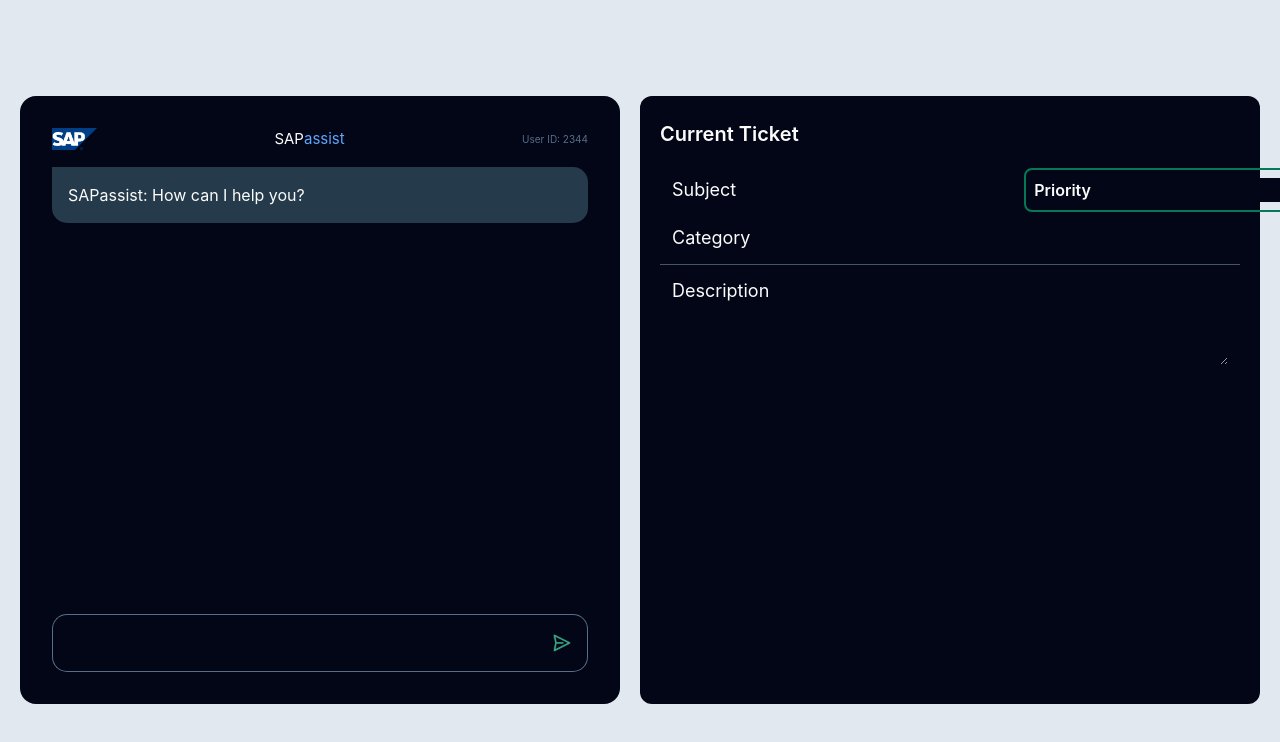
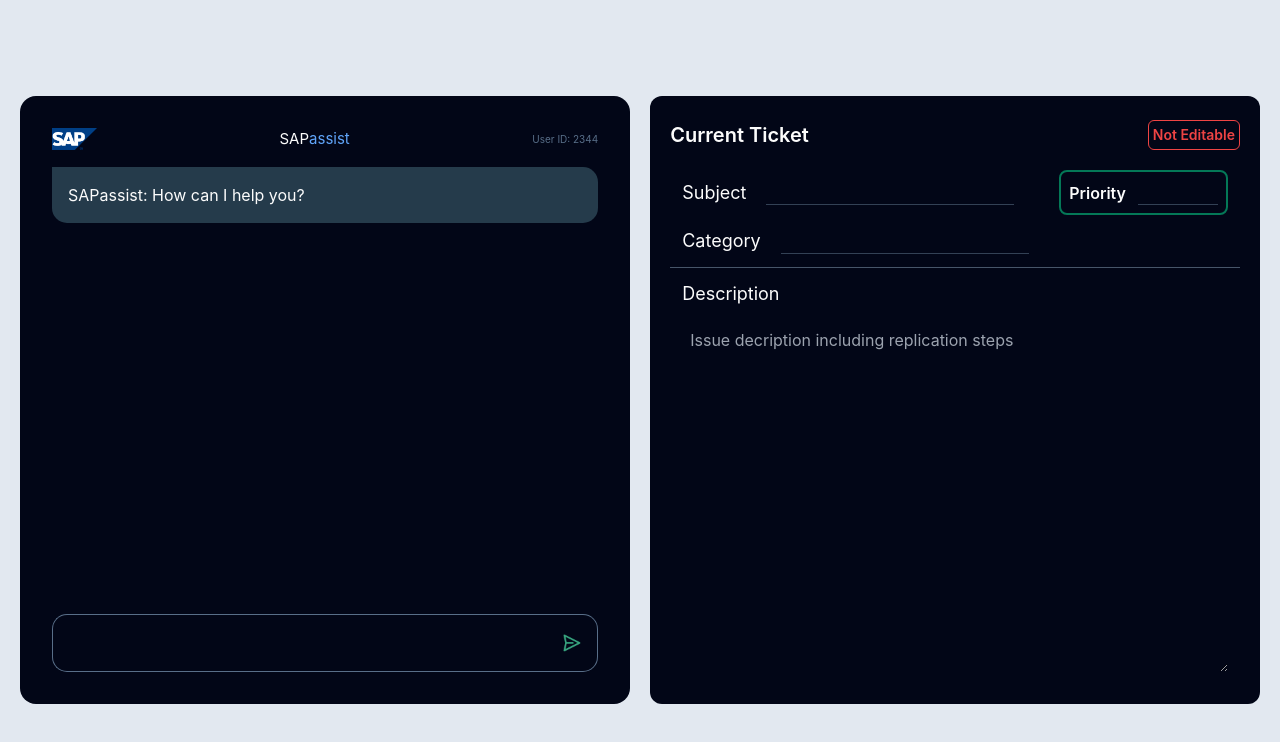
Before and after one commit to Mitchell2398/SAP_Chatbot, a React (Vite) app: page / in a window 1280 px wide. Shown: the top 742 px of the page. Built offline with nearby package versions, Linux system fonts and the light colour scheme; no server answers.

Commit message:
Improve styling, add editable indicator

```diff
--- a/src/components/TicketTable/TicketTable.jsx
+++ b/src/components/TicketTable/TicketTable.jsx
@@ -10,27 +10,32 @@ export const TicketTable = ({ setTicket, ticket }) => {
   };
 
   return (
-    <div className="sm:w-[50%] h-[80%] w-full flex flex-col bg-slate-950 p-5 rounded-xl">
+    <div className="lg:w-[50%] h-[80%] w-full flex flex-col bg-slate-950 p-5 rounded-xl">
       <div className="flex flex-row justify-between items-center">
         <h1 className="text-xl font-semibold mt-1">Current Ticket</h1>
+        {
+          ticket.editable?(
+            <h1 className="border p-1 border-blue-700 rounded-md text-sm text-blue-700 font-semibold mt-1">Editting</h1>):
+            (<h1 className="border p-1 border-red-500 rounded-md text-sm text-red-500 font-semibold mt-1">Not Editable</h1>)
+        }
       </div>
       {/* Subject, Priority, Category, Description */}
-      <div className="flex flex-col mt-5">
+      <div className="flex flex-col flex-grow mt-5">
         <div className="flex flex-row justify-between gap-5 mx-3">
           <div className="flex border-slate-600 flex-row gap-5 items-center gap-5 justify-start">
             <h1 className="text-lg">Subject</h1>
             <input
-              className="text-slate-300 bg-slate-950"
+              className="text-slate-300 border-b border-slate-700 bg-slate-950"
               value={ticket.subject}
-              onChange={(event) => handleFieldChange(event, "subject")}
+              onChange={ticket.editable?(event) => handleFieldChange(event, "subject"):null}
             />
           </div>
           <div className="flex flex-row gap-3 items-center p-2 rounded-lg border-2 border-emerald-700 justify-start">
             <h1 className="text-base font-semibold">Priority</h1>
             <input
-              className="text-base text-slate-300 bg-slate-950"
+              className="text-base text-slate-300 w-[5rem] border-b border-slate-700  bg-slate-950"
               value={ticket.priority}
-              onChange={(event) => handleFieldChange(event, "priority")}
+              onChange={ticket.editable?(event) => handleFieldChange(event, "priority"):null}
             />
           </div>
         </div>
@@ -38,17 +43,19 @@ export const TicketTable = ({ setTicket, ticket }) => {
         <div className="flex flex-row p-3 justify-start gap-5 items-center">
           <h1 className="text-lg">Category</h1>
           <input
-            className="text-slate-300 bg-slate-950"
+            className="text-slate-300 border-b border-slate-700 bg-slate-950"
             value={ticket.category}
-            onChange={(event) => handleFieldChange(event, "category")}
+            onChange={ticket.editable?(event) => handleFieldChange(event, "category"):null}
           />
         </div>
-        <div className="flex p-3 border-t border-slate-600 flex-col">
+        <div className="flex p-3 border-t flex-grow h-full border-slate-600 flex-col">
           <h1 className="text-lg mb-3">Description</h1>
           <textarea
-            className="text-slate-300 bg-slate-950"
+            className="text-slate-300 p-2 flex-grow border-slate-700  bg-slate-950"
+            title={"Description."}
+            placeholder="Issue decription including replication steps"
             value={ticket.description}
-            onChange={(event) => handleFieldChange(event, "description")}
+            onChange={ticket.editable?(event) => handleFieldChange(event, "description"):null}
           />
         </div>
       </div>
```
